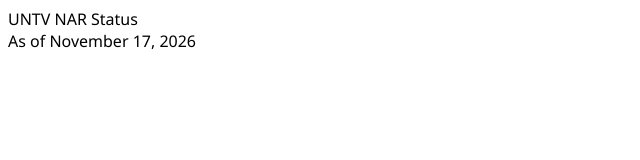
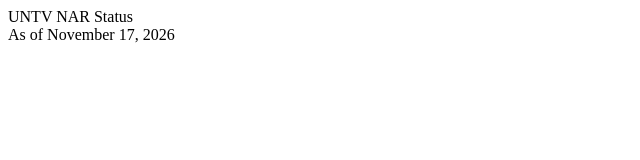
Before and after one commit to untvnar/crud, a plain HTML site: page index.html in a window 1280 px wide. Shown: the whole page, without its empty margins (0-640 px from the left). Drawn offline with Linux system fonts and the light colour scheme.

Commit message:
Update css.css

```diff
--- a/css.css
+++ b/css.css
@@ -1,4 +1,4 @@
 body {
-   font-family: 'Segoe UI', Tahoma, Geneva, Verdana, sans-serif;
+   font-family: 'Tahoma";
    size: 10px;
    }
```
